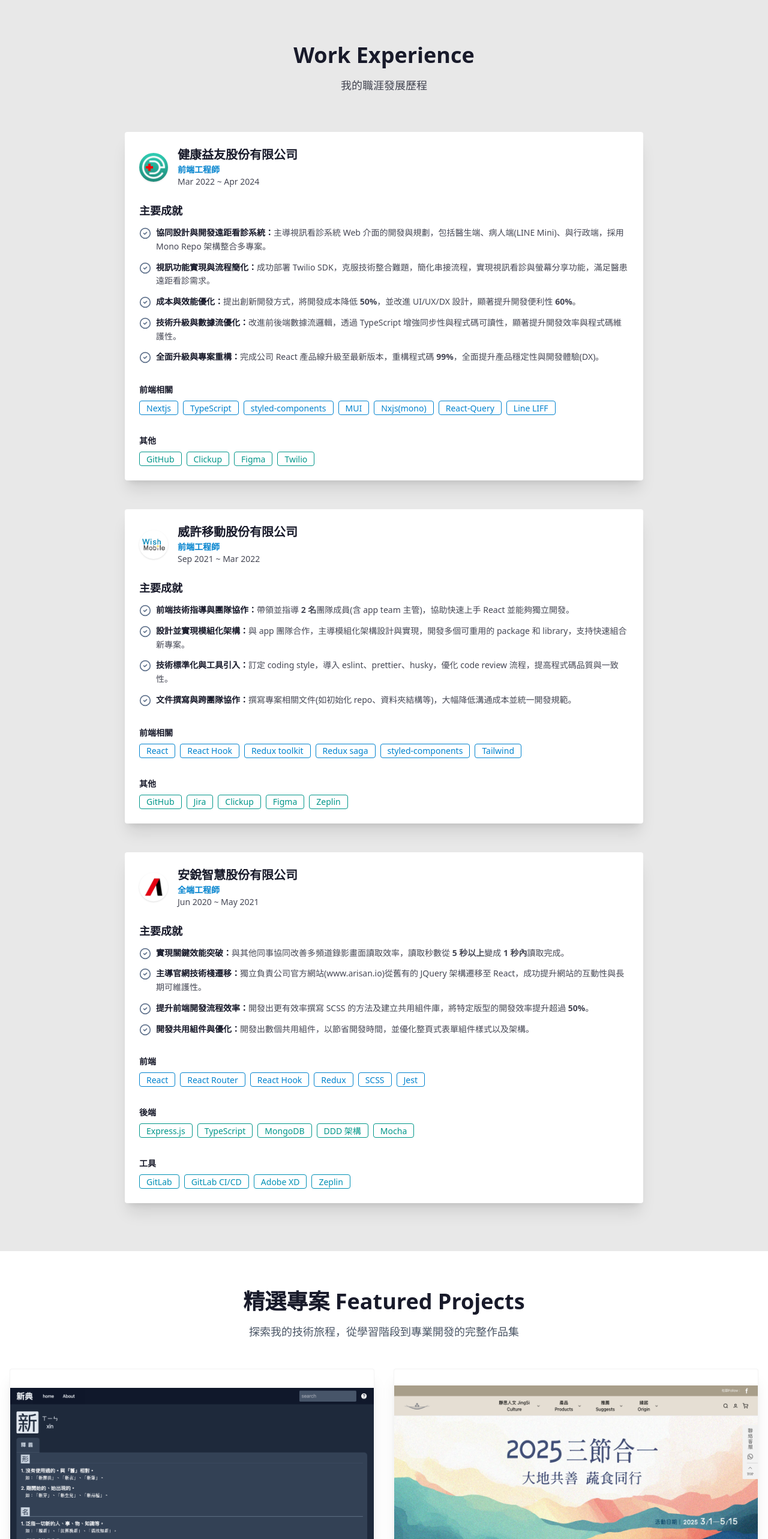
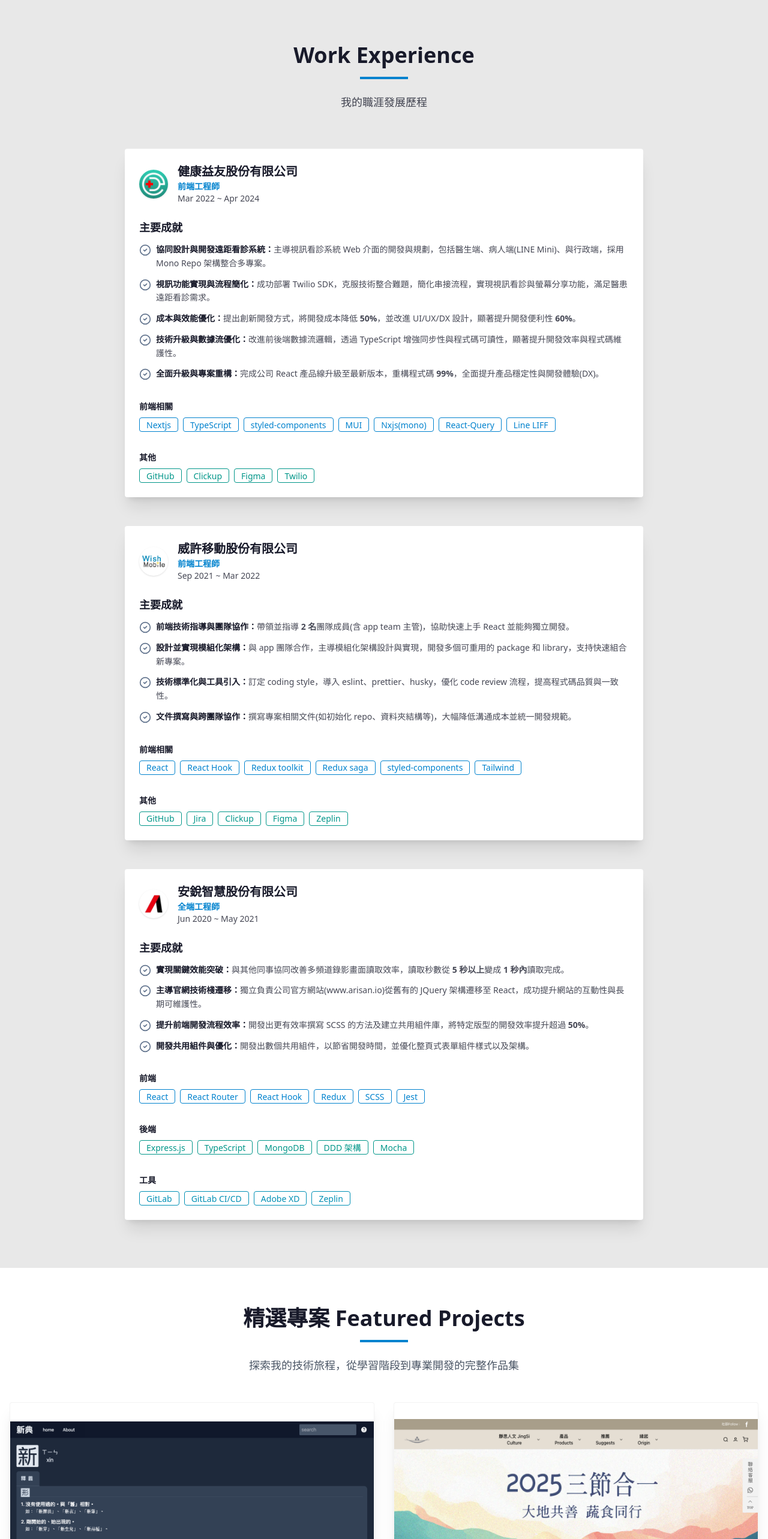
Before and after one commit to u88803494/my-website, a Next.js app: page / in a window 1280 px wide. Shown: the part 880-3446 px from the top of the page at 60% size. Built offline with nearby package versions, Linux system fonts and the light colour scheme.

Commit message:
Enhance Home page sections by adding decorative dividers to FeaturedProjects, Skills, and WorkExperience components for improved visual separation and consistency.

```diff
--- a/src/components/home/FeaturedProjects/FeaturedProjects.tsx
+++ b/src/components/home/FeaturedProjects/FeaturedProjects.tsx
@@ -11,6 +11,7 @@
           <h2 className="text-4xl font-bold mb-4">
             精選專案 Featured Projects
           </h2>
+          <div className="w-20 h-1 bg-primary mx-auto mb-6"></div>
           <p className="text-lg text-gray-600 max-w-2xl mx-auto">
             探索我的技術旅程，從學習階段到專業開發的完整作品集
           </p>
--- a/src/components/home/Skills/Skills.tsx
+++ b/src/components/home/Skills/Skills.tsx
@@ -19,6 +19,7 @@
           <h2 className="text-4xl font-bold text-base-content mb-4">
             Skills
           </h2>
+          <div className="w-20 h-1 bg-primary mx-auto mb-6"></div>
           <p className="text-lg text-base-content/80">
             我在軟體開發領域的技能分佈，從核心專長到各種涉獵的技術棧
           </p>
--- a/src/components/home/WorkExperience/WorkExperience.tsx
+++ b/src/components/home/WorkExperience/WorkExperience.tsx
@@ -9,6 +9,7 @@
       <div className="container mx-auto px-2 md:px-4 prose prose-neutral max-w-4xl">
         <div className="text-center mb-16">
           <h2 className="text-4xl font-bold text-base-content mb-4">Work Experience</h2>
+          <div className="w-20 h-1 bg-primary mx-auto mb-6"></div>
           <p className="text-lg text-base-content/80">我的職涯發展歷程</p>
         </div>
         <div className="flex flex-col gap-12">
```
